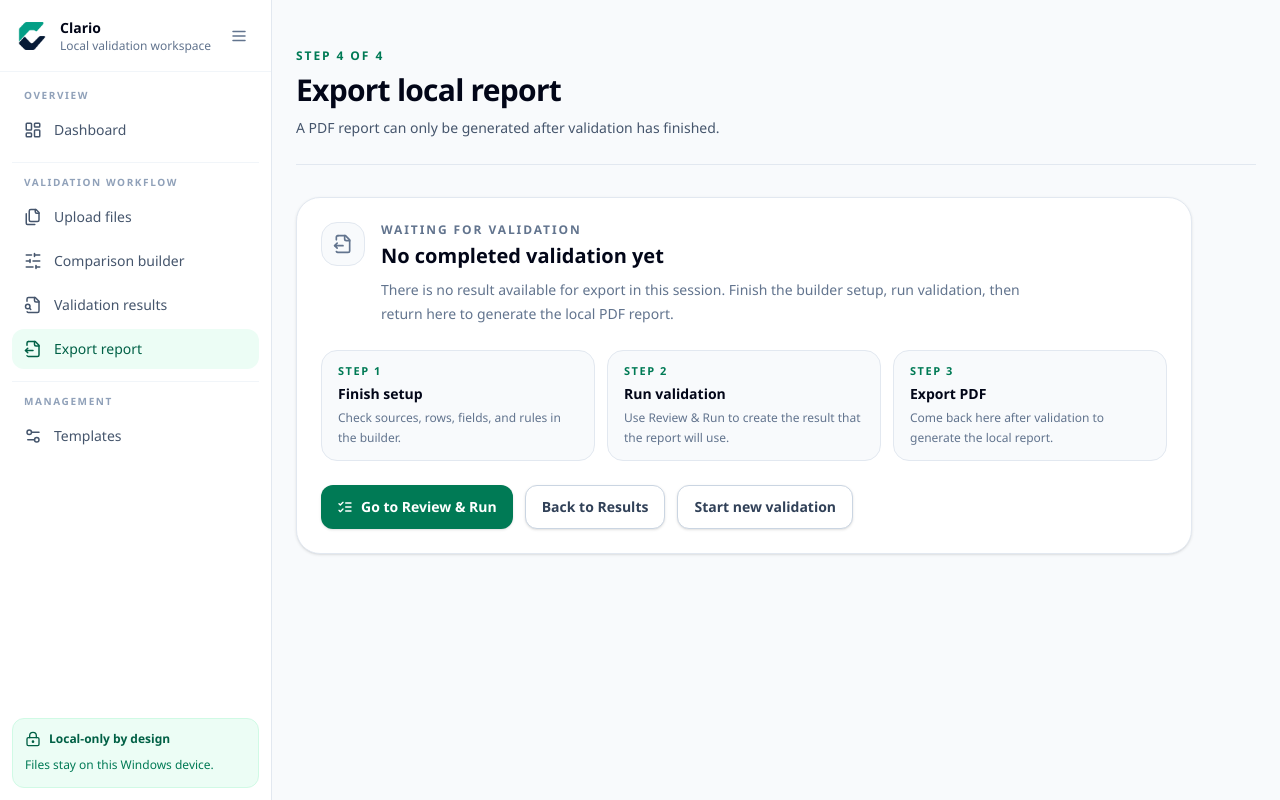
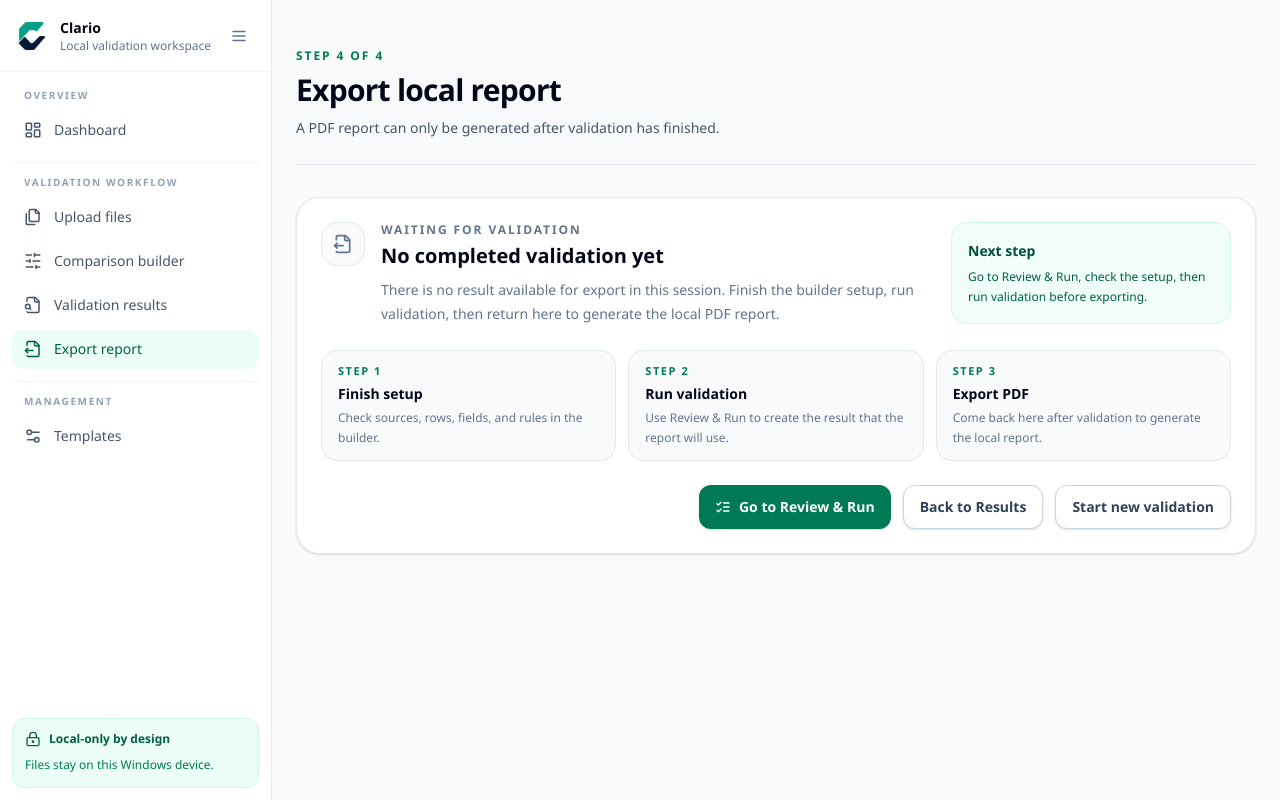
Before and after one commit to xKurty06/clario, a React (Vite) app in the folder frontend/: page /reports in a window 1280 px wide. Built offline with nearby package versions, Linux system fonts and the light colour scheme; no server answers.

Commit message:
fix: balance report export layout

```diff
--- a/frontend/src/pages/ReportExportPage.tsx
+++ b/frontend/src/pages/ReportExportPage.tsx
@@ -12,6 +12,7 @@ interface ExportedReportState {
 
 const primaryActionClass = "inline-flex min-h-11 items-center justify-center gap-2 whitespace-nowrap rounded-xl bg-emerald-700 px-4 py-2.5 text-sm font-semibold text-white shadow-sm transition hover:bg-emerald-800 active:scale-[0.98] focus-visible:outline focus-visible:outline-2 focus-visible:outline-offset-2 focus-visible:outline-emerald-600 disabled:cursor-not-allowed disabled:bg-slate-300 disabled:text-slate-500 disabled:shadow-none disabled:active:scale-100";
 const secondaryActionClass = "inline-flex min-h-11 items-center justify-center gap-2 whitespace-nowrap rounded-xl border border-slate-300 bg-white px-4 py-2.5 text-sm font-semibold text-slate-700 shadow-sm transition hover:border-slate-400 hover:bg-slate-50 active:scale-[0.98] focus-visible:outline focus-visible:outline-2 focus-visible:outline-offset-2 focus-visible:outline-emerald-600 disabled:cursor-not-allowed disabled:opacity-60 disabled:active:scale-100";
+const reportPanelClass = "mx-auto mt-8 w-full max-w-5xl rounded-3xl border border-slate-200 bg-white p-6 shadow-sm";
 
 function ExportMetric({ label, value }: { label: string; value: number }) {
   return (
@@ -49,7 +50,8 @@ export function ReportExportPage() {
           description="A PDF report can only be generated after validation has finished."
         />
 
-        <section className="mt-8 max-w-4xl rounded-3xl border border-slate-200 bg-white p-6 shadow-sm">
+        <section className={reportPanelClass}>
+          <div className="grid gap-6 lg:grid-cols-[minmax(0,1fr)_280px] lg:items-start">
             <div className="flex min-w-0 items-start gap-4">
               <span className="grid size-11 shrink-0 place-items-center rounded-2xl border border-slate-200 bg-slate-50 text-slate-500">
                 <FileOutput className="size-5" />
@@ -63,13 +65,19 @@ export function ReportExportPage() {
               </div>
             </div>
 
+            <div className="rounded-2xl border border-emerald-100 bg-emerald-50/70 p-4 text-sm leading-6 text-emerald-900">
+              <p className="font-semibold">Next step</p>
+              <p className="mt-1 text-xs leading-5 text-emerald-800">Go to Review & Run, check the setup, then run validation before exporting.</p>
+            </div>
+          </div>
+
           <div className="mt-6 grid gap-3 md:grid-cols-3">
             <EmptyReportStep number={1} title="Finish setup" description="Check sources, rows, fields, and rules in the builder." />
             <EmptyReportStep number={2} title="Run validation" description="Use Review & Run to create the result that the report will use." />
             <EmptyReportStep number={3} title="Export PDF" description="Come back here after validation to generate the local report." />
           </div>
 
-          <div className="mt-6 flex flex-wrap gap-3">
+          <div className="mt-6 flex flex-wrap justify-end gap-3">
             <Link to="/mapping" className={primaryActionClass}>
               <ListChecks className="size-4" /> Go to Review & Run
             </Link>
@@ -130,8 +138,8 @@ export function ReportExportPage() {
         description="Create a PDF summary from the completed validation result. The report is generated locally and validation will not be re-run."
       />
 
-      <section className="mt-8 max-w-4xl rounded-3xl border border-slate-200 bg-white p-6 shadow-sm">
-        <div className="flex flex-col gap-5 lg:flex-row lg:items-start lg:justify-between">
+      <section className={reportPanelClass}>
+        <div className="grid gap-6 lg:grid-cols-[minmax(0,1fr)_220px] lg:items-start">
           <div className="flex min-w-0 items-start gap-4">
             <span className="grid size-11 shrink-0 place-items-center rounded-2xl border border-emerald-200 bg-emerald-50 text-emerald-700">
               <FileOutput className="size-5" />
@@ -144,7 +152,7 @@ export function ReportExportPage() {
               </p>
             </div>
           </div>
-          <button disabled={busy} onClick={generateReport} className={`${primaryActionClass} lg:mt-1`}>
+          <button disabled={busy} onClick={generateReport} className={primaryActionClass}>
             <Download className="size-4" />
             {busy ? "Creating report..." : exportedReport ? "Regenerate PDF" : "Generate PDF report"}
           </button>
@@ -171,7 +179,7 @@ export function ReportExportPage() {
 
         {exportedReport ? (
           <div className="mt-6 rounded-3xl border border-emerald-200 bg-emerald-50/60 p-5">
-            <div className="flex flex-col gap-4 lg:flex-row lg:items-start lg:justify-between">
+            <div className="grid gap-4 lg:grid-cols-[minmax(0,1fr)_220px] lg:items-start">
               <div className="min-w-0">
                 <div className="flex items-center gap-2 text-emerald-800">
                   <CheckCircle2 className="size-5 shrink-0" />
```
Lines whose indentation alone changed are shown as unchanged.
